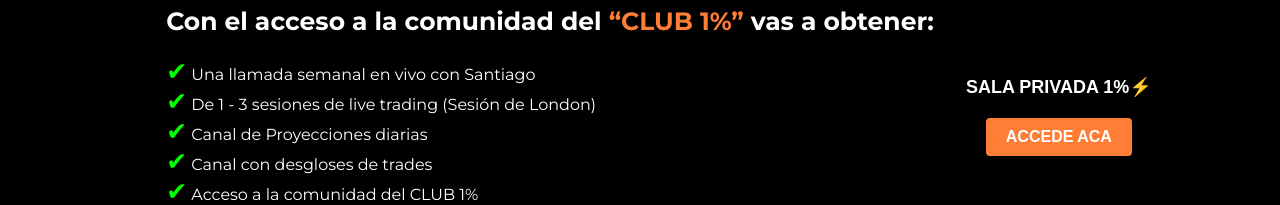
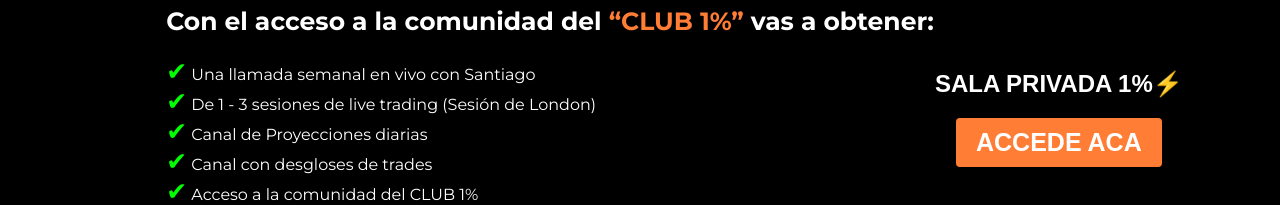
Before and after one commit to SantiAmadofx/club-1-, a Next.js app: page / in a window 1280 px wide. Shown: the part 747-952 px from the top of the page. Built offline with nearby package versions, Linux system fonts and the light colour scheme.

Commit message:
agrandando el boton

```diff
--- a/src/app/page.module.css
+++ b/src/app/page.module.css
@@ -82,7 +82,7 @@
 
 .acces_text {
   font-family: Arial, sans-serif; /* Cambia la fuente del texto */
-  font-size: 18px; /* Ajusta el tamaño del texto */
+  font-size: 24px;
   color: #ffffff; /* Cambia el color del texto */
   margin-bottom: 20px; /* Espaciado inferior para separar del botón */
 }
@@ -94,7 +94,7 @@
   border: none;
   box-shadow: 0 2px 4px rgba(0, 0, 0, 0.2);
   font-family: Arial, sans-serif; /* Cambia la fuente del botón */
-  font-size: 16px;
+  font-size: 25px;
   font-weight: bold; /* Cambia el peso de la fuente */
   color: #ffffff;
   background-color: #ff7d35;
```
